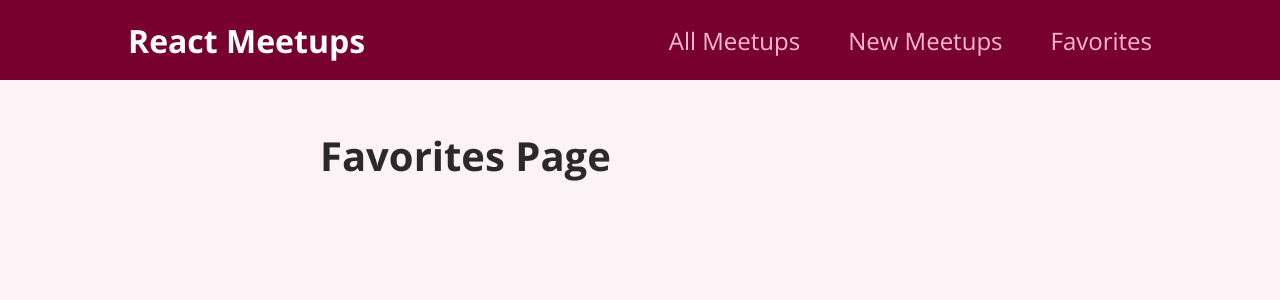
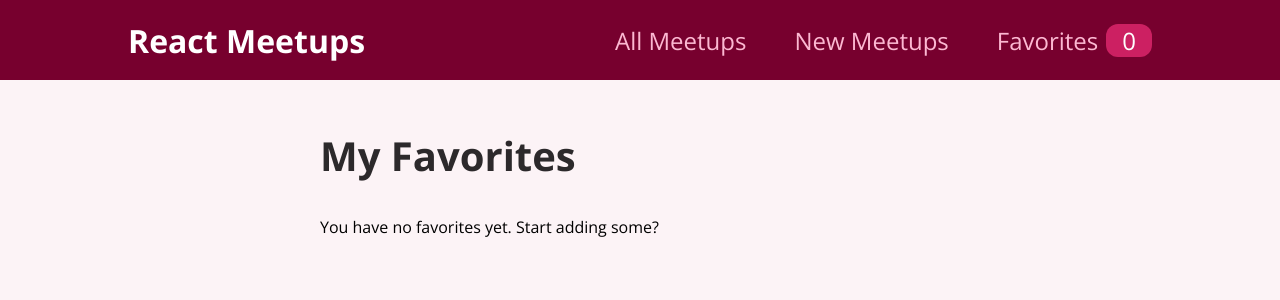
Before and after one commit to omarotxoa/react-rtcg-summar-meetups, a React (Create React App) app: page /favorites in a window 1280 px wide. Shown: the top 300 px of the page. Built offline with nearby package versions, Linux system fonts and the light colour scheme.

Commit message:
Adds Favorites to Favorites page and includes badge count in navigation

```diff
--- a/src/components/layout/MainNavigation.js
+++ b/src/components/layout/MainNavigation.js
@@ -1,7 +1,10 @@
+import {useContext} from 'react';
 import { Link } from 'react-router-dom';
+import FavoritesContext from '../../store/favorites-context';
 import classes from './MainNavigation.module.css'
 
 function MainNavigation() {
+  const favoritesCtx = useContext(FavoritesContext);
   return (
     <header className={classes.header}>
       <div className={classes.logo}>React Meetups</div>
@@ -9,7 +12,12 @@
         <ul>
           <li><Link to="/">All Meetups</Link></li>
           <li><Link to="/new-meetups">New Meetups</Link></li>
-          <li><Link to="/favorites">Favorites</Link></li>
+          <li>
+            <Link to="/favorites">
+              Favorites
+              <span className={classes.badge}>{favoritesCtx.totalFavorites}</span>
+            </Link>
+          </li>
         </ul>
       </nav>
     </header>
--- a/src/pages/Favorites.js
+++ b/src/pages/Favorites.js
@@ -1,8 +1,22 @@
+import {useContext} from 'react';
+import FavoritesContext from '../store/favorites-context';
+import MeetupList from '../components/meetups/MeetupList';
+
 function FavoritesPage() {
+  const favoritesCtx = useContext(FavoritesContext);
+
+  let content;
+
+  if (favoritesCtx.totalFavorites === 0) {
+    content = <p>You have no favorites yet. Start adding some?</p>
+  } else {
+    content = <MeetupList meetups={favoritesCtx.favorites} />
+  }
   return(
-    <div>
-      <h1>Favorites Page</h1>
-    </div>
+    <section>
+      <h1>My Favorites</h1>
+      {content}
+    </section>
   );
 }
 
--- a/src/store/favorites-context.js
+++ b/src/store/favorites-context.js
@@ -28,7 +28,7 @@
 
   const context = {
     favorites: userFavorites,
-    totalFavoritse: userFavorites.length,
+    totalFavorites: userFavorites.length,
     addFavorite: addFavoriteHandler,
     removeFavorite: removeFavoriteHandler,
     itemIsFavorite: itemIsFavoriteHandler
```
